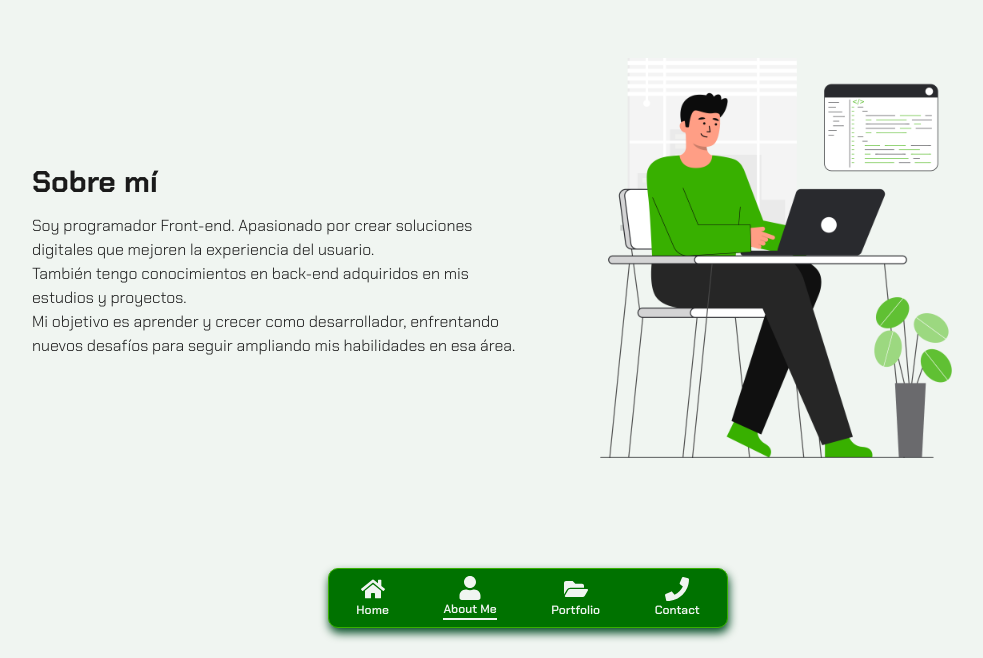
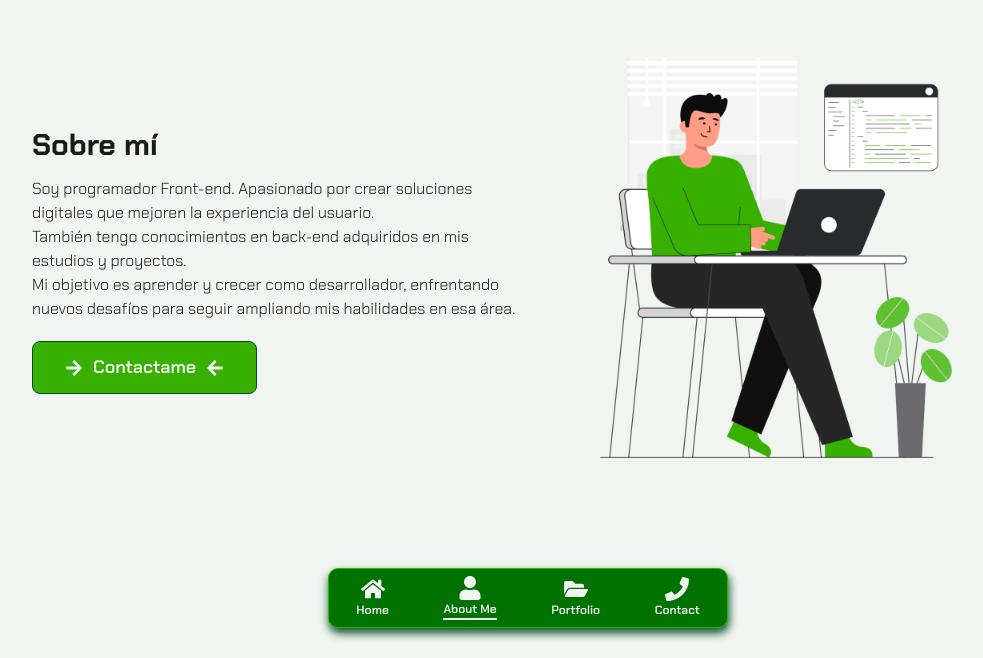
Before and after one commit to Galartza/my-portfolio, a Next.js app: page /about in a window 1280 px wide. Shown: the part 142-800 px from the top of the page, without its empty margins (112-1095 px from the left). Built offline with nearby package versions, Linux system fonts and the light colour scheme.

Commit message:
adds changes in styles general and fontsV2

```diff
--- a/src/app/about/page.tsx
+++ b/src/app/about/page.tsx
@@ -80,14 +80,14 @@ const AboutPage = () => {
             <br />
             Mi objetivo es aprender y crecer como desarrollador, enfrentando nuevos desafíos para seguir ampliando mis habilidades en esa área.
           </p>
-          {/* <div className={styles.btnContainer}>
+          <div className={styles.btnContainer}>
             <button
               className={`${styles.btnContact} animate__animated ${buttonAnimation}`}
               onClick={handleContactClick}
             >
               <FaArrowRight /> Contactame <FaArrowLeft />
             </button>
-          </div> */}
+          </div>
         </div>
 
         <div className={`${styles.containerImage} animate__animated ${isVisible ? 'animate__backInRight' : 'animate__fadeOutRight'}`}>
```
